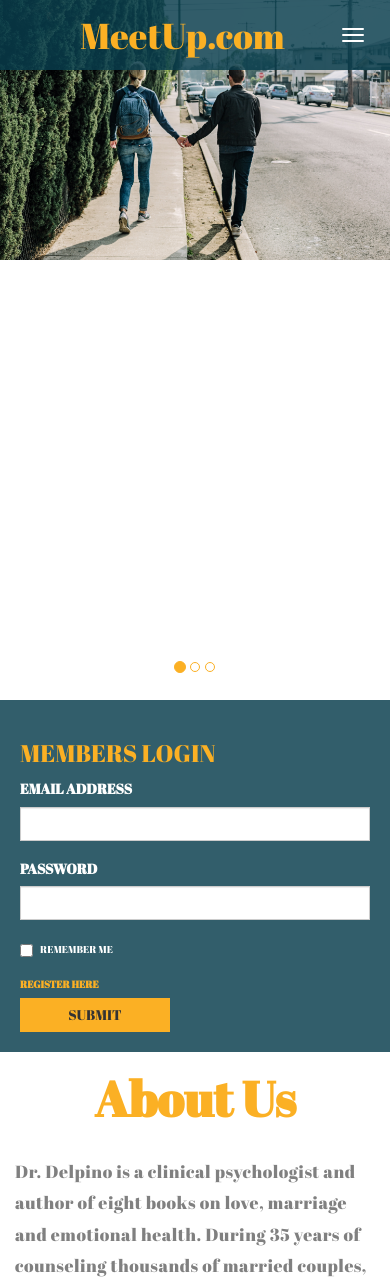
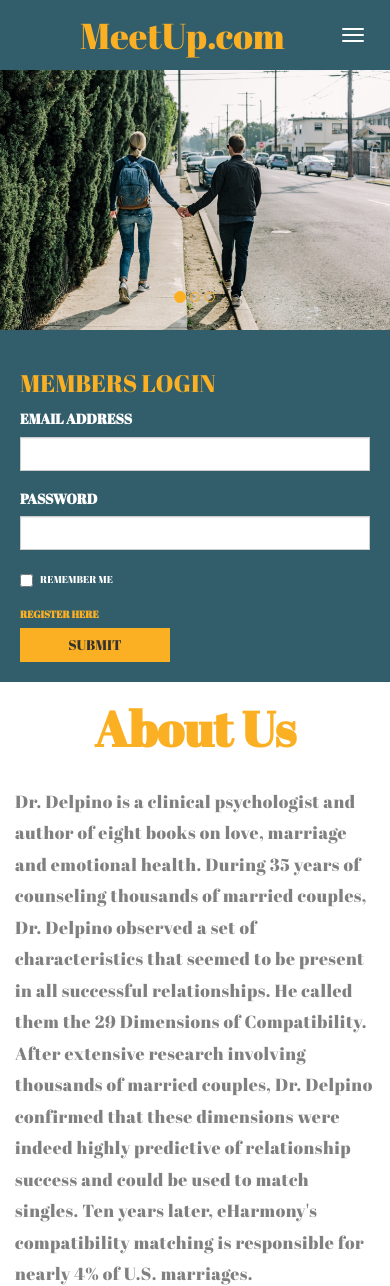
Before and after one commit to NBDelpino1/OnlineDating, a PHP site: page / in a window 390 px wide. Shown: the top 1286 px of the page. Run offline with PHP 8.4, Linux system fonts and the light colour scheme; some libraries are stand-ins or nearby versions; grey boxes are pictures that could not be loaded.

Commit message:
fixed form issues, added media query to handle

```diff
--- a/css/style.css
+++ b/css/style.css
@@ -2,6 +2,7 @@
     font-family: 'Abril Fatface', cursive;
     line-height: 1.8;
     background-color:white;
+    padding-top: 70px;
 }
 
 h2 {
@@ -61,46 +62,40 @@
 /*===========================================================================================================================*/
 /* FORM */
 /*===========================================================================================================================*/
-/*TODO -change*/
-.testpoistion {
-    position: relative;
+
+form {
+    margin:0 auto;
+    width:80%;
+    color: #fff;
+    padding:20px;
+    font-family: 'Abril Fatface', cursive;
+    background-color:rgba(9,62,77,0.83);
+    position: absolute;
+    top: 200px;
+    left: 50%;
+    margin-left:-300px;
+    width: 600px;
 }
 
-form {
-    position: absolute;
-    top:20%;
-    left:35%;
-    right:35%;
-    color: #fff;
-    font-family: 'Abril Fatface', cursive;
-    padding:20px;
-    /*width:500px;*/
-    width:30%;
-    background-color:rgba(9,62,77,0.83);
-}
-/*TODO -change*/
-/* Form Position When Mobile */
-@media only screen and (max-width: 500px) {
+@media screen and (max-width: 480px) {
     form {
-        width: 100%; /* Set width to 100% */
         position: static;
-        bottom: 60%;
-
+        margin:0;
+        width:100%;
     }
 }
-/* Input Box Square Corners */
+
+/* Input Box */
 .form-control {
     border-radius: 0;
 }
 
-/* Member Login Text Styling*/
-.loginCTA {
+.form-header {
     font-family: 'Abril Fatface', cursive;
     color: #fbb024;
 }
 
-/* Secondary Text Inside Form */
-.formSecText {
+.form-text {
     font-size: 10px;
 }
 
@@ -165,10 +160,6 @@
 }
 
 
-.carousel-inner {
-    height:700px;
-    overflow: hidden;
-}
 /*===========================================================================================================================*/
 /* ICON SLIDE IN EFFECTS*/
 /*===========================================================================================================================*/
--- a/index.html
+++ b/index.html
@@ -42,7 +42,7 @@
 
     <!-- Hero -->
 
-    <div class="carousel-inner testpoistion">
+    <div class="carousel-inner">
         <div class="item active">
             <img src="images/bg1.jpg" alt="Couple">
         </div>
@@ -56,7 +56,7 @@
     <!-- Form -->
 
     <form>
-        <h3 class="loginCTA">MEMBERS LOGIN</h3>
+        <h3 class="form-header">MEMBERS LOGIN</h3>
         <div class="form-group">
             <label for="emailLogin">EMAIL ADDRESS</label>
             <input type="email" class="form-control" id="emailLogin">
@@ -66,10 +66,10 @@
             <input type="password" class="form-control" id="pwd">
         </div>
         <div class="checkbox">
-            <label class="formSecText"><input type="checkbox"> REMEMBER ME</label>
+            <label class="form-text"><input type="checkbox"> REMEMBER ME</label>
         </div>
         <div class="rememberMe">
-            <label class="formSecText"><a class="yellowText">REGISTER HERE</a></label>
+            <label class="form-text"><a class="yellowText">REGISTER HERE</a></label>
         </div>
         <button type="submit" class="btn btn-default CTA">SUBMIT</button>
     </form>
```
